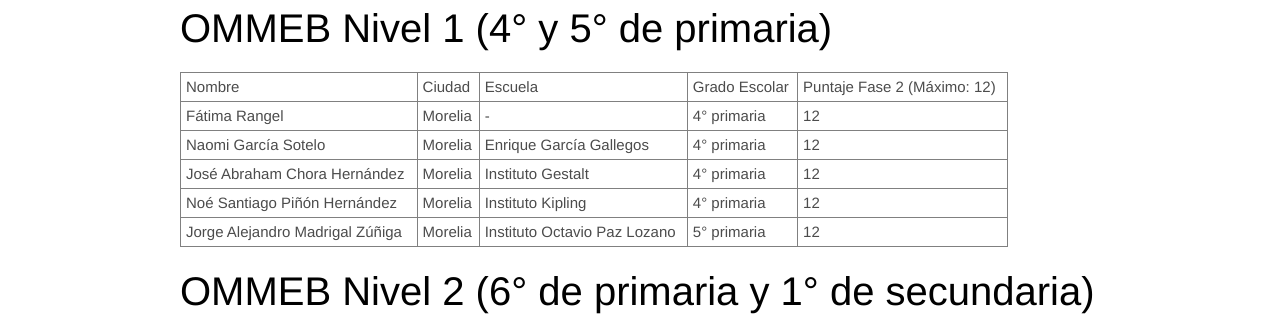
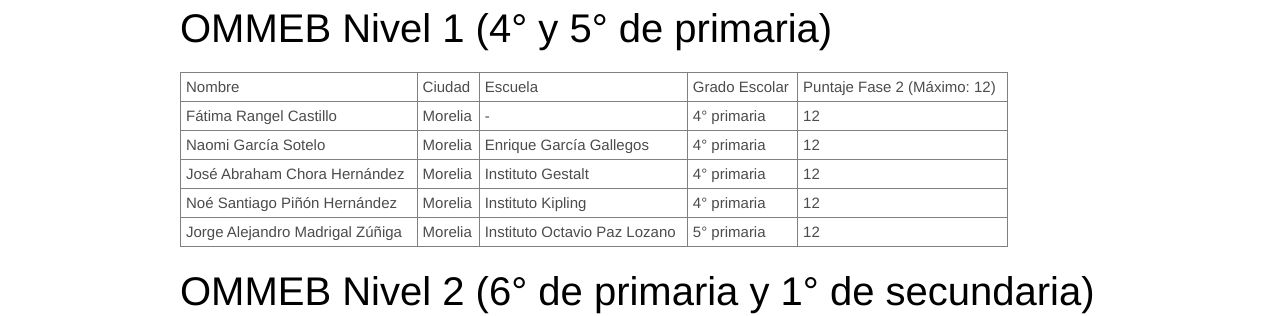
Before and after one commit to OlimpiadaMatematicasMichoacan/WOMM, a Jekyll site: the page built from _pages/resultados_tmp_5f3im.md, in a window 1280 px wide and 900 px high, scrolled down 734 px. Shown: the part 153-469 px from the top of the window. Built offline with Jekyll 4.4.1, drawn with Linux system fonts in a browser that asks for light colours.

```diff
--- a/_pages/resultados_tmp_5f3im.md
+++ b/_pages/resultados_tmp_5f3im.md
@@ -25,7 +25,7 @@
 			<td>Puntaje Fase 2 (Máximo: 12)</td>
 		</tr>
 		<tr>
-			<td>Fátima Rangel</td>
+			<td>Fátima Rangel Castillo</td>
 			<td>Morelia</td>
 			<td>-</td>
 			<td>4° primaria</td>
```
